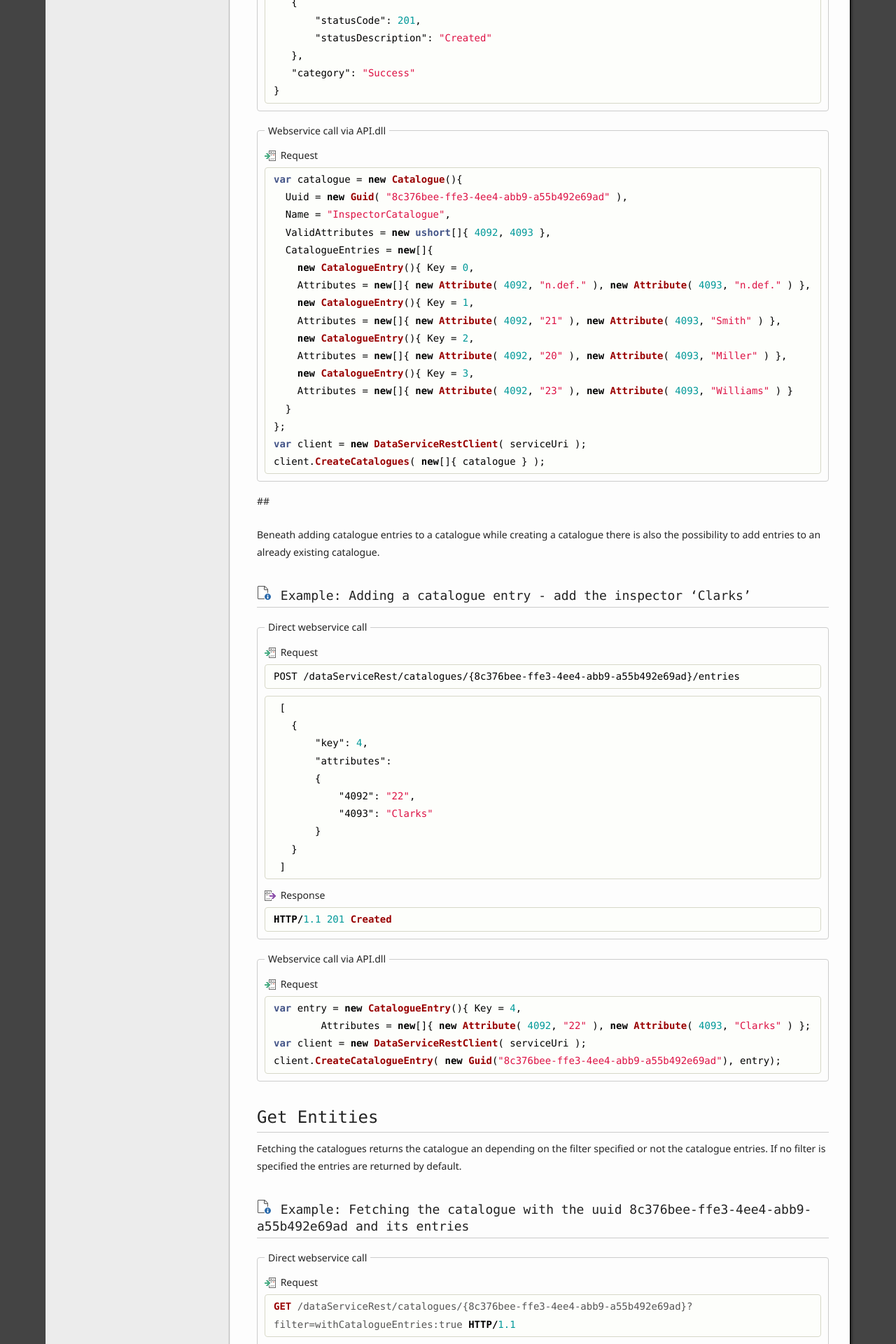
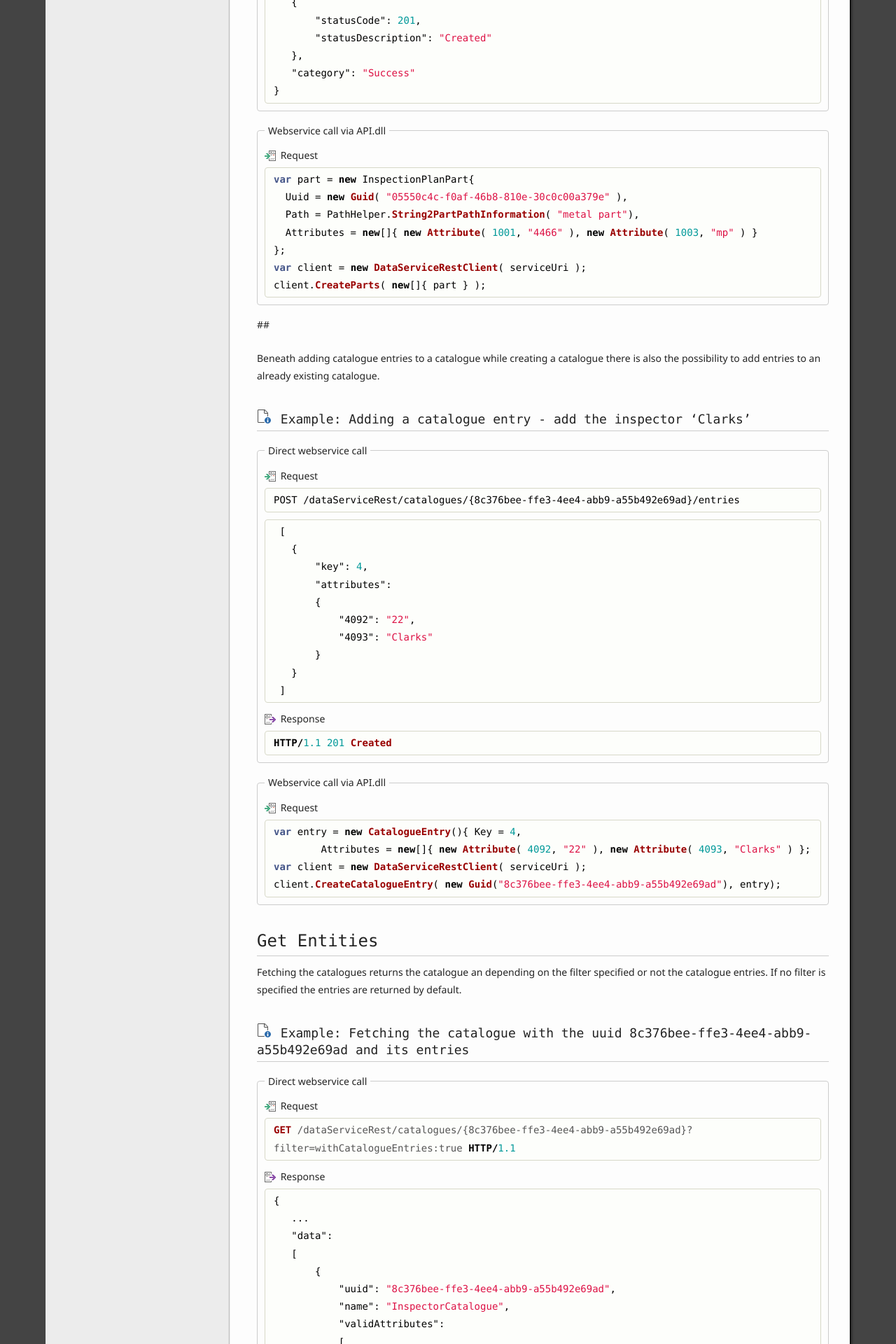
Before and after one commit to ZEISS-PiWeb/PiWeb-Api, a Jekyll site: the page built from _pages/024-inspectionplan.md, in a window 1280 px wide. Shown: the part 2841-4761 px from the top of the page at 70% size. Built offline with Jekyll 4.4.1, drawn with Linux system fonts in a browser that asks for light colours; some of the changed text lies outside the part shown.

Commit message:
Update 024-inspectionplan.md

```diff
--- a/_pages/024-inspectionplan.md
+++ b/_pages/024-inspectionplan.md
@@ -148,23 +148,13 @@ HTTP/1.1 201 Created
 {{ site.headers['request'] | markdownify }}
 
 {% highlight csharp %}
-var catalogue = new Catalogue(){
-  Uuid = new Guid( "8c376bee-ffe3-4ee4-abb9-a55b492e69ad" ),
-  Name = "InspectorCatalogue",
-  ValidAttributes = new ushort[]{ 4092, 4093 },
-  CatalogueEntries = new[]{
-    new CatalogueEntry(){ Key = 0,
-    Attributes = new[]{ new Attribute( 4092, "n.def." ), new Attribute( 4093, "n.def." ) },
-    new CatalogueEntry(){ Key = 1,
-    Attributes = new[]{ new Attribute( 4092, "21" ), new Attribute( 4093, "Smith" ) },
-    new CatalogueEntry(){ Key = 2,
-    Attributes = new[]{ new Attribute( 4092, "20" ), new Attribute( 4093, "Miller" ) },
-    new CatalogueEntry(){ Key = 3,
-    Attributes = new[]{ new Attribute( 4092, "23" ), new Attribute( 4093, "Williams" ) }
-  }
+var part = new InspectionPlanPart{
+  Uuid = new Guid( "05550c4c-f0af-46b8-810e-30c0c00a379e" ),
+  Path = PathHelper.String2PartPathInformation( "metal part"),
+  Attributes = new[]{ new Attribute( 1001, "4466" ), new Attribute( 1003, "mp" ) }
 };
 var client = new DataServiceRestClient( serviceUri );
-client.CreateCatalogues( new[]{ catalogue } );
+client.CreateParts( new[]{ part } );
 {% endhighlight %}
 
 {{ site.sections['endExample'] }}
```
